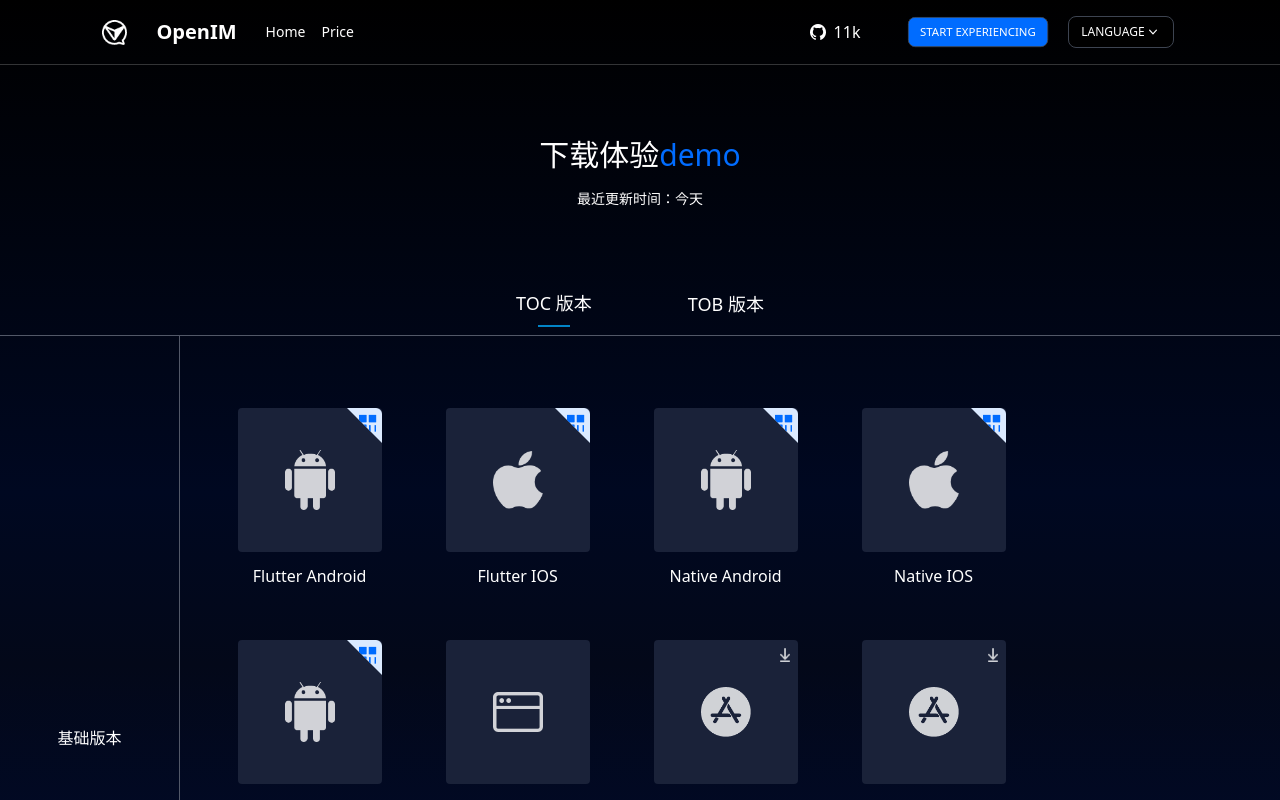
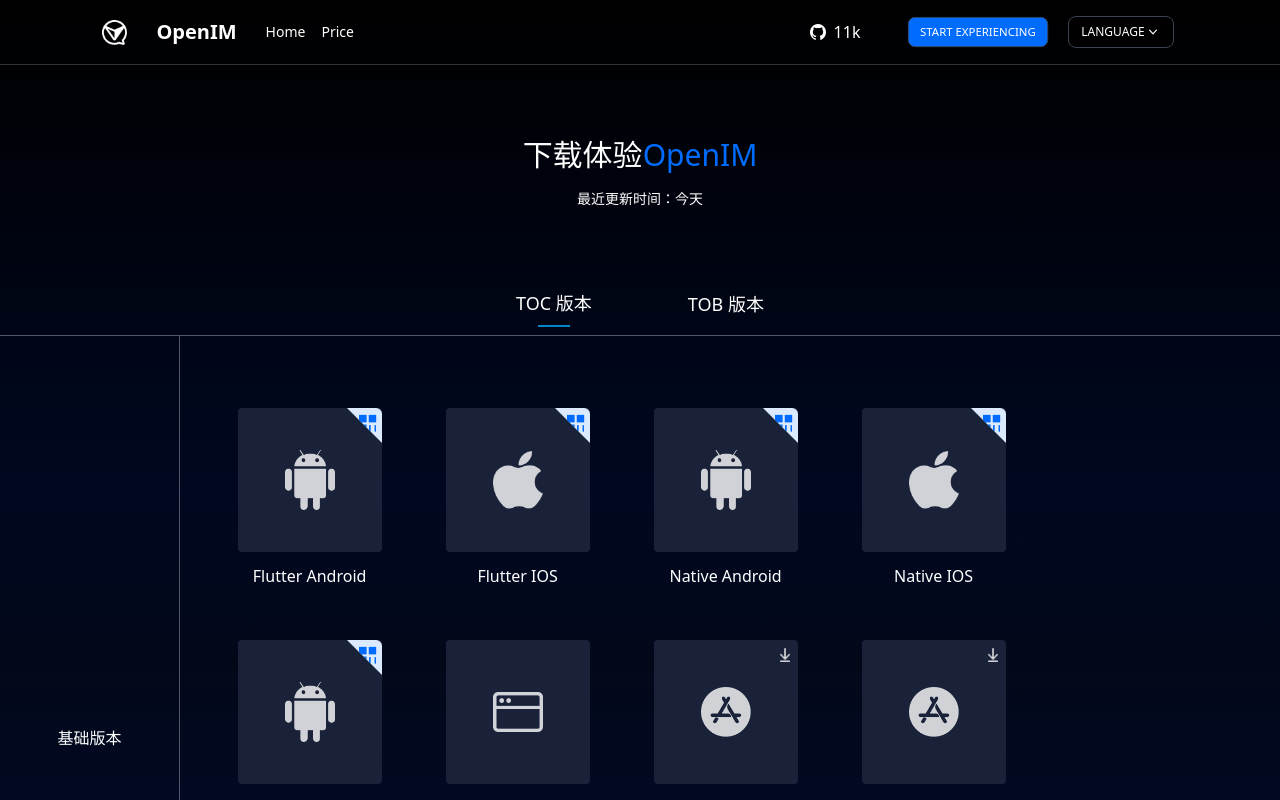
Before and after one commit to openimsdk/openim-official, a Next.js app: page /en/demo in a window 1280 px wide. Shown: the top 800 px of the page. Built offline with nearby package versions, Linux system fonts and the light colour scheme.

Commit message:
fix: demo title

```diff
--- a/src/app/[lang]/demo/page.tsx
+++ b/src/app/[lang]/demo/page.tsx
@@ -7,7 +7,7 @@
         <div className="mx-[8vw] py-14">
           <div className="py-4 text-center">
             <span className="text-3xl">下载体验</span>
-            <span className="text-3xl text-[#006CFFFF]">demo</span>
+            <span className="text-3xl text-[#006CFFFF]">OpenIM</span>
           </div>
           <p className="text-center text-sm">最近更新时间：今天</p>
         </div>
```
